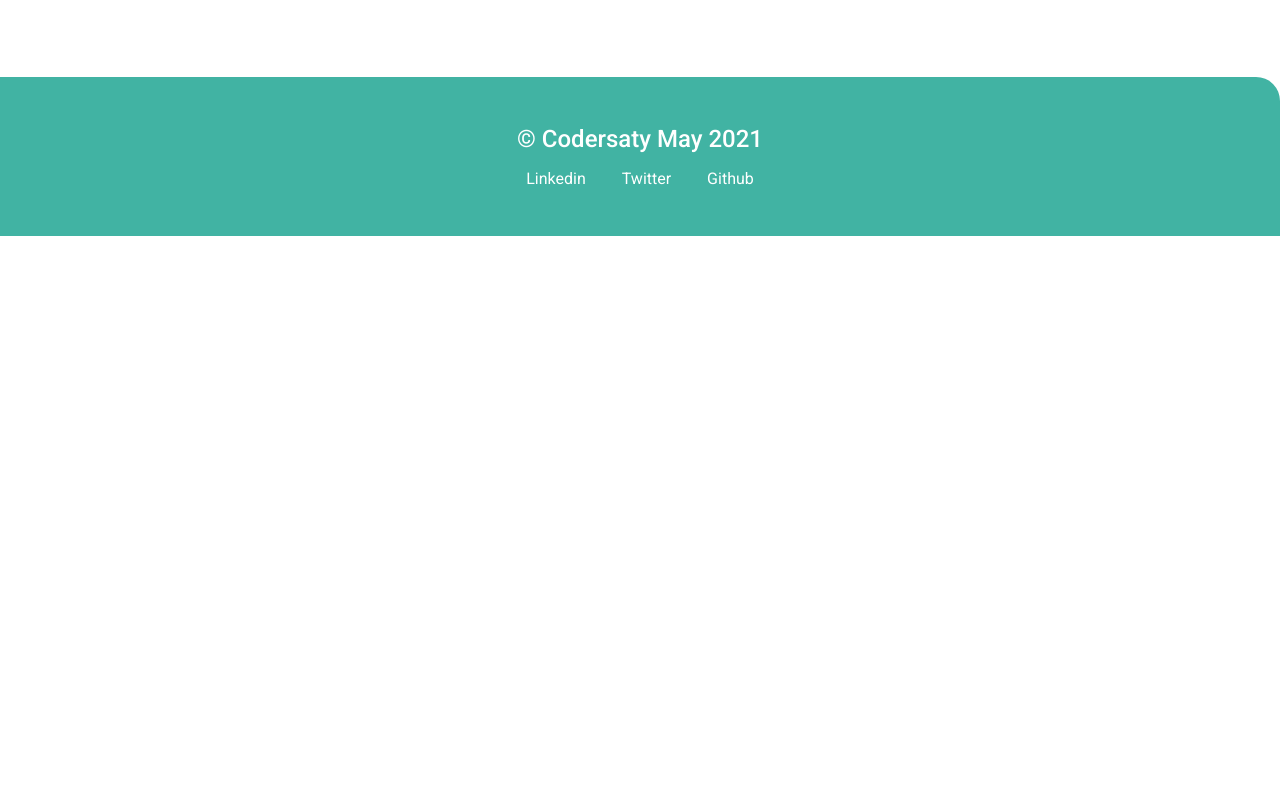
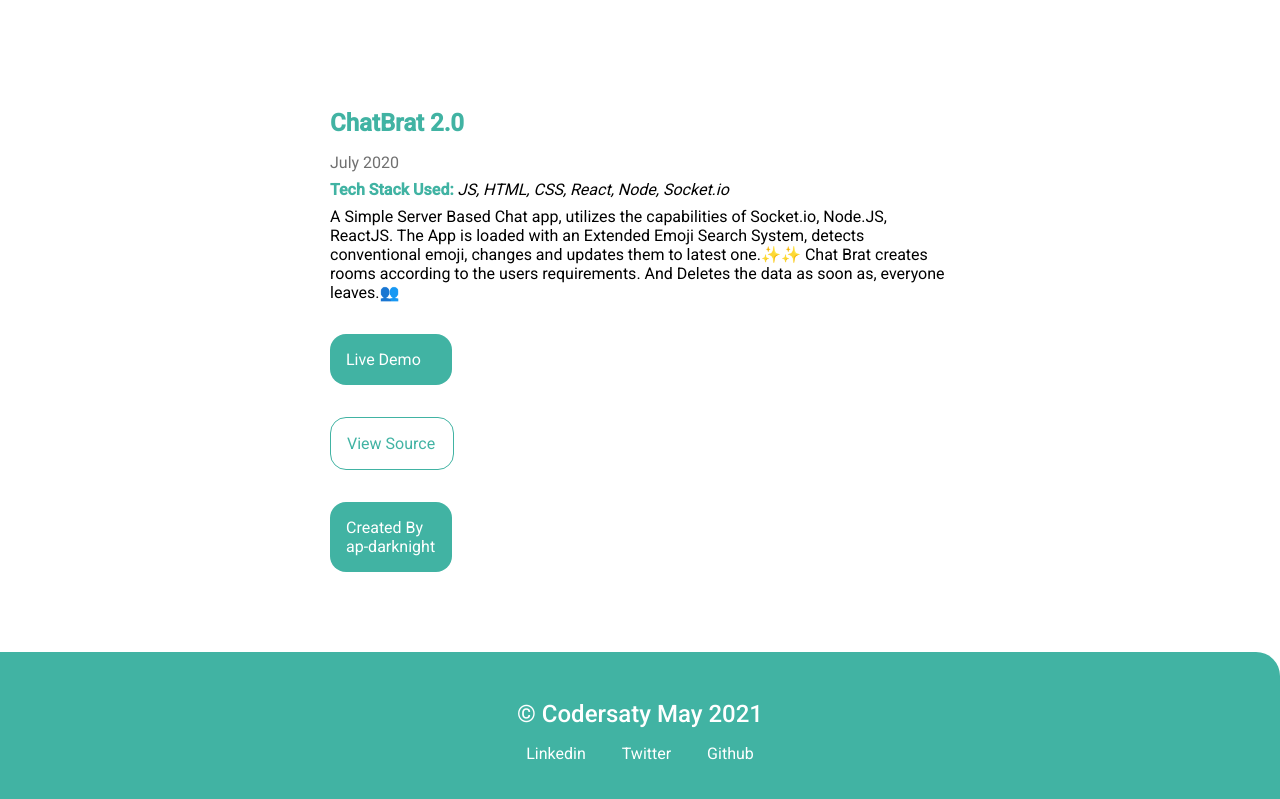
Before and after one commit to CoderSaty/FirstProjects, a plain HTML site: page project.html in a window 1280 px wide. Shown: the part 5394-6193 px from the top of the page. Before the commit the page ends 5630 px from the top, so only its background shows below. Drawn offline with Linux system fonts and the light colour scheme.

Commit message:
Added ChatBrat

```diff
--- a/project.html
+++ b/project.html
@@ -210,6 +210,25 @@
         </p>
     </section>
 
+    <section class="section">
+        <h2 class="project-heading">ChatBrat 2.0</h2>
+        <p class="project-date">July 2020</p>
+        <p class="tech-stack">
+            <strong class="highlight-white">Tech Stack Used:</strong> <em>JS, HTML, CSS, React, Node, Socket.io
+            </em>
+        </p>
+        <p class="description">
+            A Simple Server Based Chat app, utilizes the capabilities of Socket.io, Node.JS, ReactJS.
+            The App is loaded with an
+            Extended Emoji Search System, detects conventional emoji, changes and updates them to latest one.✨✨ Chat Brat creates rooms according to the users requirements. And Deletes the data as soon as, everyone leaves.👥
+            <a target="_blank" href="https://vigorous-mccarthy-7cc7e9.netlify.app/"
+                class="link primary-link">Live Demo</a>
+            <a target="_blank" href="https://github.com/ap-darknight/chatbrat-2.0" class="link secondary-link">View
+                Source</a>
+            <a target="_blank" href="https://www.linkedin.com/in/ashutosh-pandey-a258b6195/" class="link primary-link">Created By ap-darknight</a>
+        </p>
+    </section>
+
 
     <footer class="footer">
         <small class="footer-heading">&copy; Codersaty May 2021</small>
```
